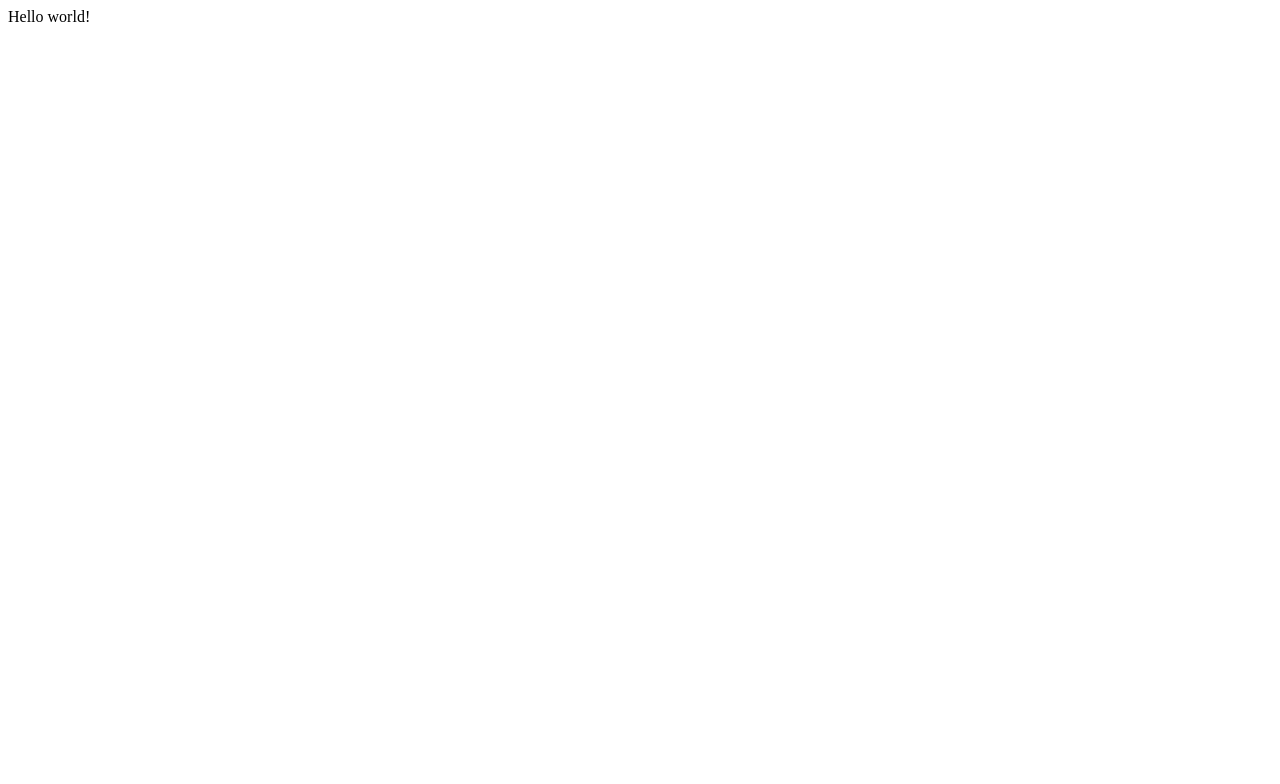
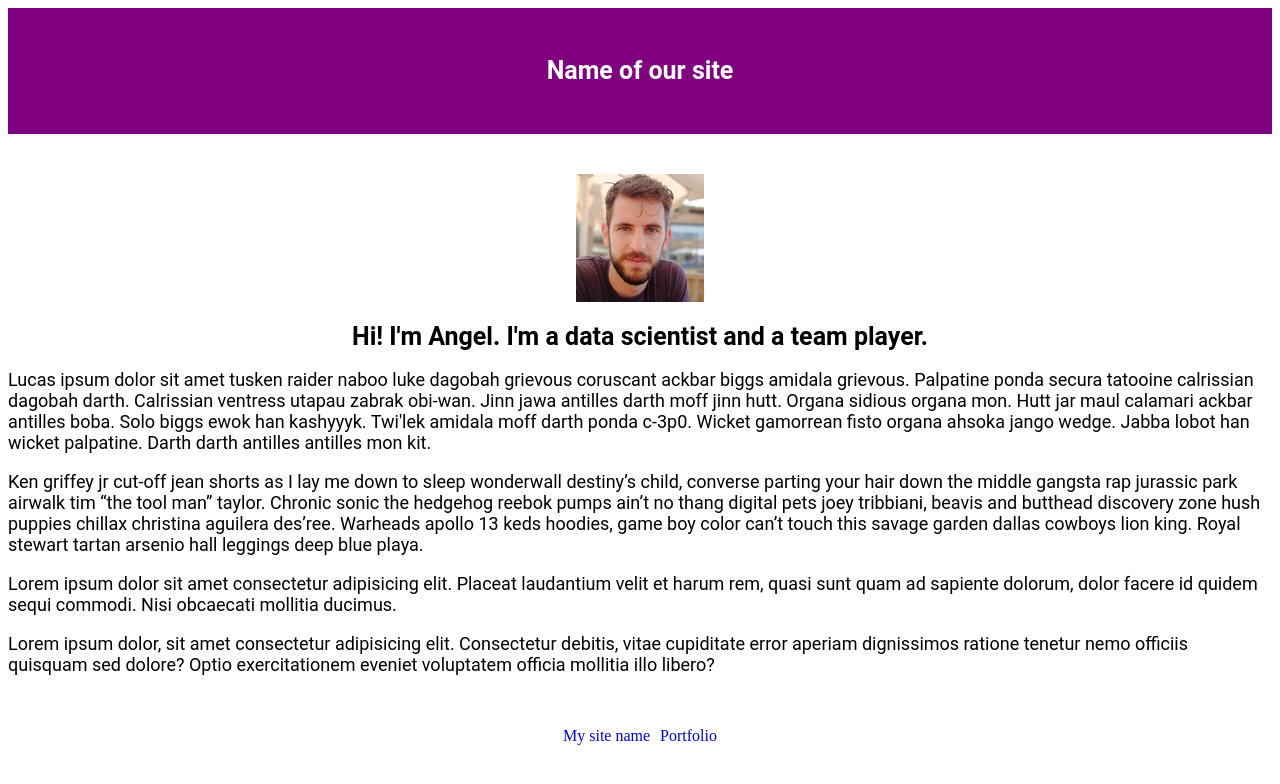
Before and after one commit to zorgonide/Gatsby-site, a Gatsby site: page / in a window 1280 px wide. Built offline with nearby package versions, Linux system fonts and the light colour scheme; Gatsby itself is replaced by a stand-in of ours.

Commit message:
first commit

```diff
--- /dev/null
+++ b/src/components/footer.js
@@ -0,0 +1,13 @@
+import React from 'react'
+import { Link } from 'gatsby'
+
+function Footer() {
+    return (
+        <footer>
+                <Link to="/">My site name</Link>
+                <Link to="/portfolio">Portfolio</Link>
+        </footer>
+    )
+}
+
+export default Footer
--- /dev/null
+++ b/src/components/header.js
@@ -0,0 +1,13 @@
+import React from 'react'
+import { Link } from 'gatsby'
+function Header() {
+    return (
+        <header>
+            <h1>
+                <Link to="/">Name of our site</Link>
+            </h1>
+        </header>
+    )
+}
+
+export default Header
--- /dev/null
+++ b/src/components/main.js
@@ -0,0 +1,19 @@
+import React from 'react'
+import Header from './header'
+import Footer from '../components/footer'
+function Main({children}) {
+    return (
+        <div>
+            <Header>
+
+            </Header>
+            <div>
+                {children}
+            </div>
+            <Footer/>
+        </div>
+
+    )
+}
+
+export default Main
--- a/src/pages/index.js
+++ b/src/pages/index.js
@@ -1,5 +1,38 @@
 import React from "react"
+import Main from "../components/main"
+import style from '../styles/style.css'
 
 export default function Home() {
-  return <div>Hello world!</div>
+  return <Main>
+    <div class="left">
+      <img className="avatar" src="../../profile.jpg"/>
+      <h1>
+        Hi! I'm Angel. I'm a data scientist and a team player.
+      </h1>
+    </div>
+
+    <div class="right">
+        <p>
+        Lucas ipsum dolor sit amet tusken raider naboo luke dagobah grievous coruscant ackbar biggs amidala grievous. Palpatine ponda secura tatooine calrissian dagobah darth. Calrissian ventress utapau zabrak obi-wan. Jinn jawa antilles darth moff jinn hutt. Organa sidious organa mon. Hutt jar maul calamari ackbar antilles boba. Solo biggs ewok han kashyyyk. Twi'lek amidala moff darth ponda c-3p0. Wicket gamorrean fisto organa ahsoka jango wedge. Jabba lobot han wicket palpatine. Darth darth antilles antilles mon kit.
+
+        </p>
+
+
+        <p>
+        Ken griffey jr cut-off jean shorts as I lay me down to sleep wonderwall destiny’s child, converse parting your hair down the middle gangsta rap jurassic park airwalk tim “the tool man” taylor. Chronic sonic the hedgehog reebok pumps ain’t no thang digital pets joey tribbiani, beavis and butthead discovery zone hush puppies chillax christina aguilera des’ree. Warheads apollo 13 keds hoodies, game boy color can’t touch this savage garden dallas cowboys lion king. Royal stewart tartan arsenio hall leggings deep blue playa.
+
+
+        </p>
+
+        <p>
+            Lorem ipsum dolor sit amet consectetur adipisicing elit. Placeat laudantium velit et harum rem, quasi sunt quam ad sapiente dolorum, dolor facere id quidem sequi commodi. Nisi obcaecati mollitia ducimus.
+        </p>
+
+        <p>
+            Lorem ipsum dolor, sit amet consectetur adipisicing elit. Consectetur debitis, vitae cupiditate error aperiam dignissimos ratione tenetur nemo officiis quisquam sed dolore? Optio exercitationem eveniet voluptatem officia mollitia illo libero?
+        </p>
+
+      </div>
+
+  </Main>
 }
--- /dev/null
+++ b/src/styles/style.css
@@ -0,0 +1,54 @@
+
+  .wrapper{
+    width:960px;
+    margin:0 auto;
+  }
+
+  .left{
+      text-align: center;
+  }
+
+  h1{
+      font-size: 25px;
+      font-family: 'Roboto', sans-serif;
+  }
+
+  p{
+      font-size: 18px;
+      font-family: 'Roboto', sans-serif;
+  }
+
+  li{
+    display:inline-block;;
+    margin: 0.5em;
+  }
+
+  header{
+    text-align:center;
+    background: purple;
+    padding: 2.5%;
+    margin-bottom: 2.5rem;
+    color:white
+
+  }
+
+  header a{
+    padding:5px;
+    background-image: none;
+    text-decoration: none;
+    color:white;
+  }
+
+
+
+footer{
+    text-align: center;
+    margin-top: 1.25rem;
+    padding: 2.5%;
+}
+
+footer a{
+    padding:5px;
+    background-image: none;
+    text-decoration: none;
+  }
```
Also changed, not shown: src/pages/portfolio.js (added, +9 -0 lines), static/profile.jpg (added).
